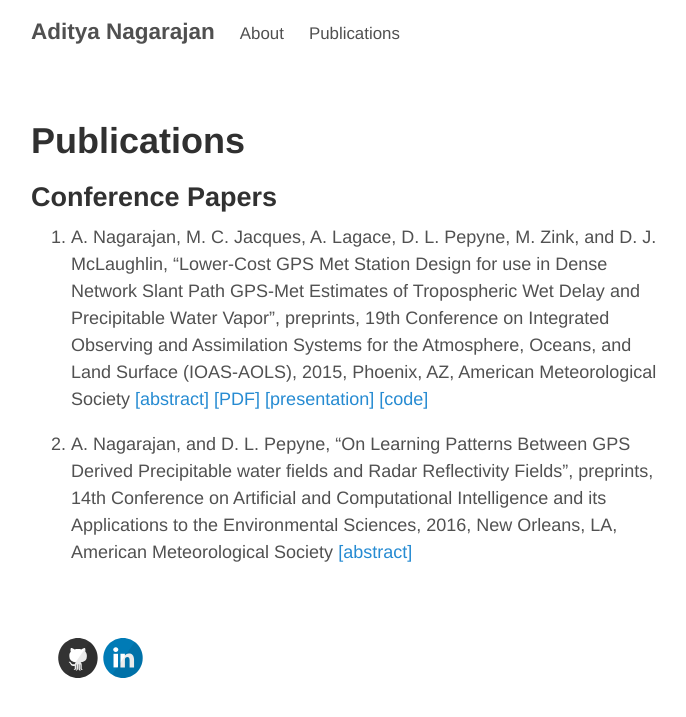
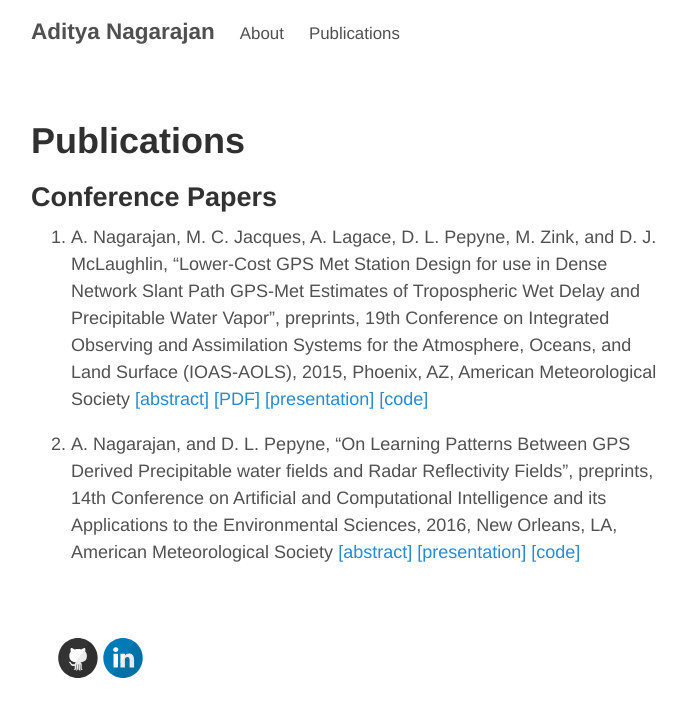
Before and after one commit to adityanagara/adityanagara.github.io, a Jekyll site: the page built from publications.md, in a window 1280 px wide. Shown: the top 717 px of the page, without its empty margins (294-980 px from the left). Built offline with Jekyll 4.4.1, drawn with Linux system fonts in a browser that asks for light colours.

Commit message:
Update publications.md

```diff
--- a/publications.md
+++ b/publications.md
@@ -5,4 +5,4 @@ title: Publications
 ## Conference Papers
 1. A. Nagarajan, M. C. Jacques, A. Lagace, D. L. Pepyne, M. Zink, and D. J. McLaughlin, "Lower-Cost GPS Met Station Design for use in Dense Network Slant Path GPS-Met Estimates of Tropospheric Wet Delay and Precipitable Water Vapor", preprints, 19th Conference on Integrated Observing and Assimilation Systems for the Atmosphere, Oceans, and Land Surface (IOAS-AOLS), 2015, Phoenix, AZ, American Meteorological Society [[abstract]](https://ams.confex.com/ams/95Annual/webprogram/Paper269292.html) [[PDF]](https://ams.confex.com/ams/95Annual/webprogram/Manuscript/Paper269292/AMS_Final_4.pdf) [[presentation]](https://ams.confex.com/ams/95Annual/videogateway.cgi/id/29805?recordingid=29805) [[code]](https://github.com/adityanagara/UMASS_GPSMET)
 
-2. A. Nagarajan, and D. L. Pepyne, "On Learning Patterns Between GPS Derived Precipitable water fields and Radar Reflectivity Fields", preprints, 14th Conference on Artificial and Computational Intelligence and its Applications to the Environmental Sciences, 2016, New Orleans, LA, American Meteorological Society [[abstract]](https://ams.confex.com/ams/96Annual/webprogram/Paper290743.html)
+2. A. Nagarajan, and D. L. Pepyne, "On Learning Patterns Between GPS Derived Precipitable water fields and Radar Reflectivity Fields", preprints, 14th Conference on Artificial and Computational Intelligence and its Applications to the Environmental Sciences, 2016, New Orleans, LA, American Meteorological Society [[abstract]](https://ams.confex.com/ams/96Annual/webprogram/Paper290743.html) [[presentation]](https://ams.confex.com/ams/96Annual/webprogram/Paper290743.html) [[code]](https://github.com/adityanagara/deep_nowcaster)
```
